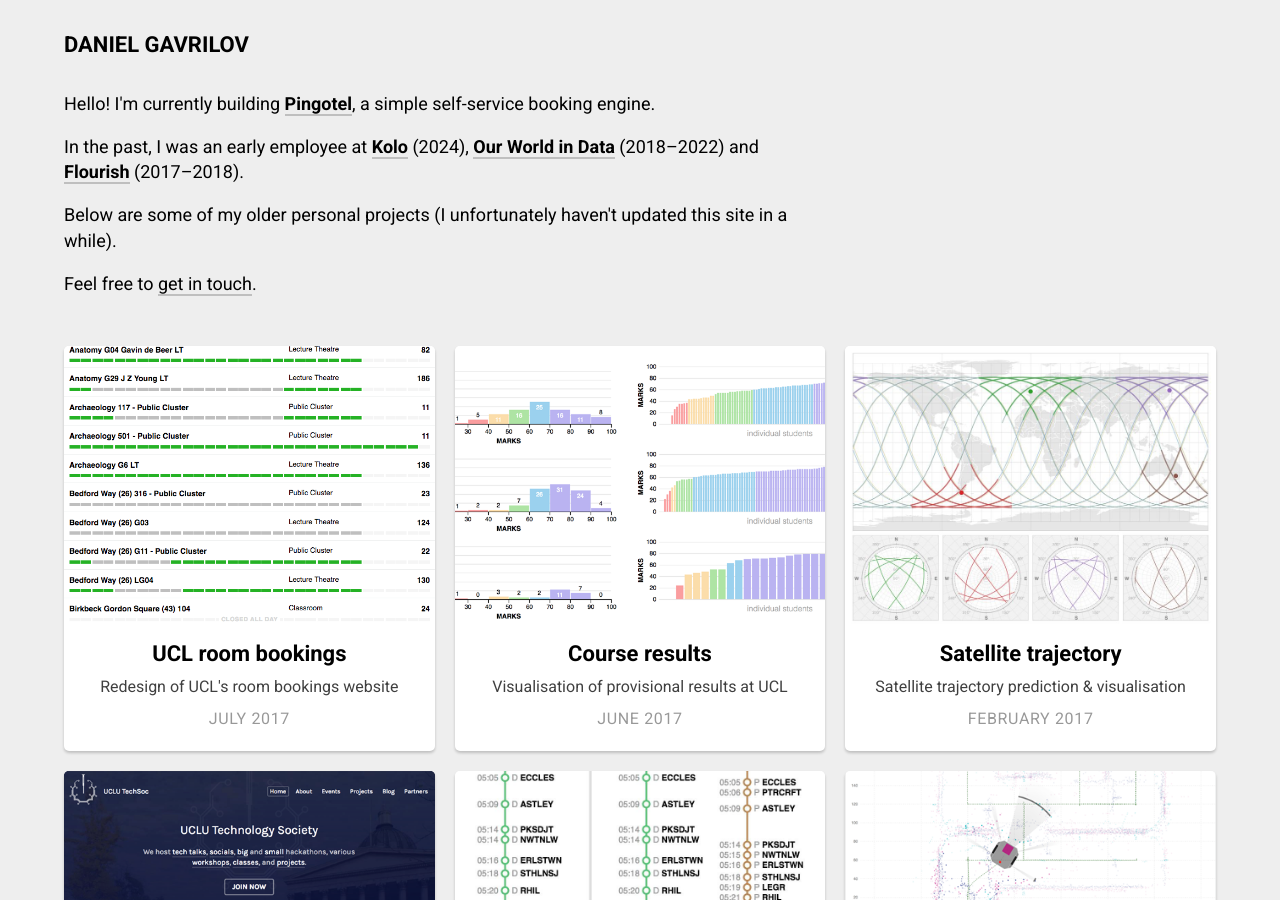
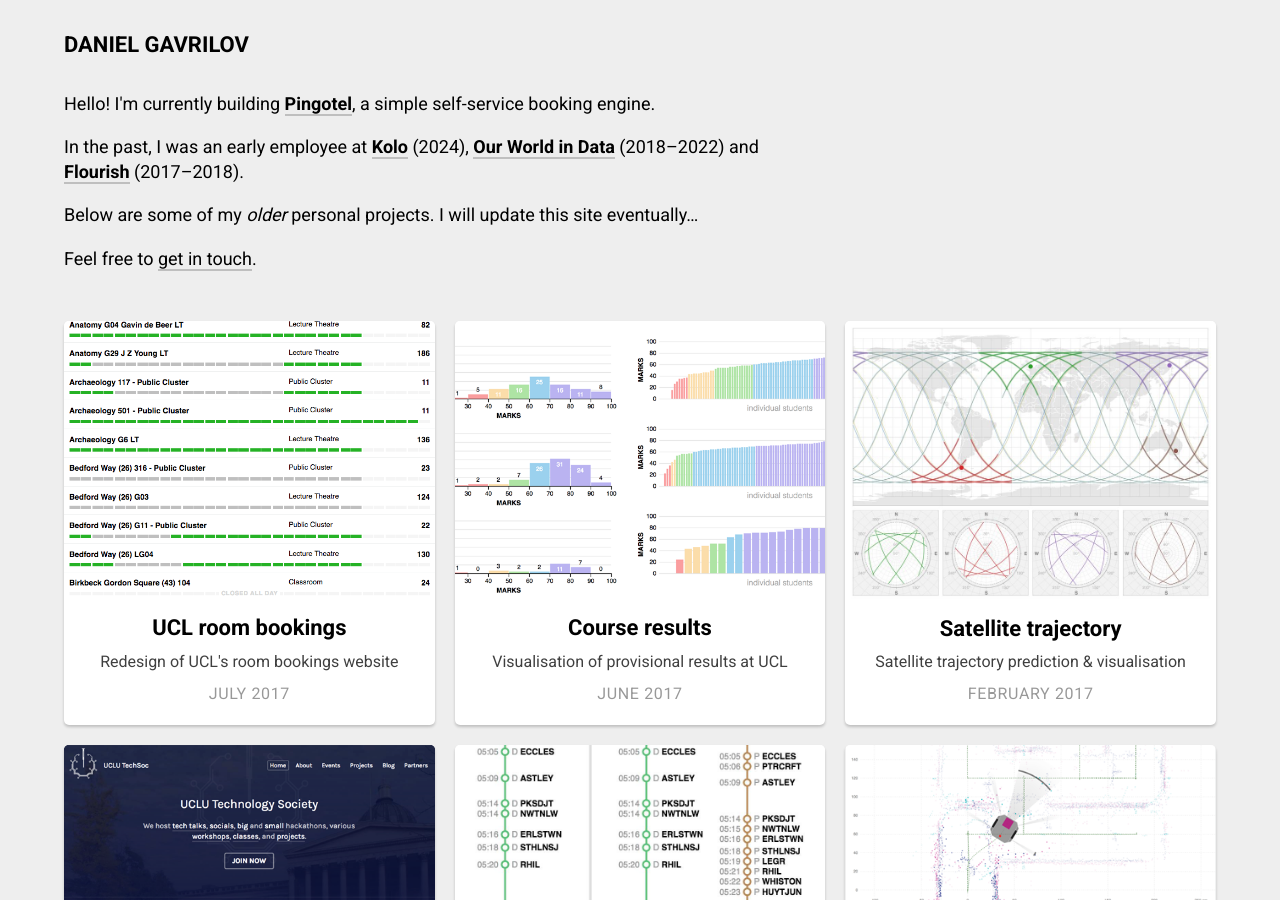
Before and after one commit to danielgavrilov/danielgavrilov.github.io, a Jekyll site: the page built from index.html, in a window 1280 px wide and 900 px high. Built offline with Jekyll 4.4.1, drawn with Linux system fonts in a browser that asks for light colours.

Commit message:
Update paragraph

```diff
--- a/index.html
+++ b/index.html
@@ -19,7 +19,7 @@
           and <a href="https://flourish.studio" target="_blank"><strong>Flourish</strong></a>&nbsp;(2017&ndash;2018).
         </p>
         <p>
-          Below are some of my older personal projects (I unfortunately haven't updated this site in a while).
+          Below are some of my <em>older</em> personal projects. I will update this site eventually&hellip;
         </p>
         <p>Feel free to <a href="mailto:daniel@gavrilov.co.uk">get in touch</a>.</p>
       </div>
```
